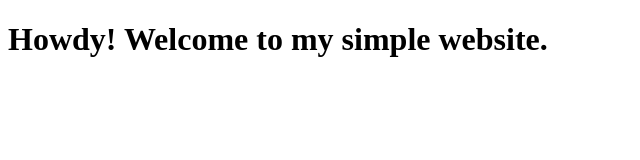
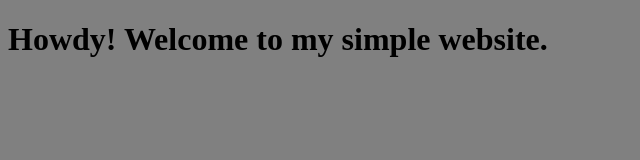
Before and after one commit to welcabx/myGitBlog, a plain HTML site: page index.html in a window 1280 px wide. Shown: the whole page, without its empty margins (0-640 px from the left). Drawn offline with Linux system fonts and the light colour scheme.

Commit message:
added the link for stylesheet on index.html

```diff
--- a/index.html
+++ b/index.html
@@ -3,6 +3,7 @@
   <head>
     <meta charset="utf-8">
     <title>Hello World!</title>
+    <link rel="stylesheet" href="/stylex.css">
   </head>
   <body>
     <h1>Howdy! Welcome to my simple website.</h1>
```
